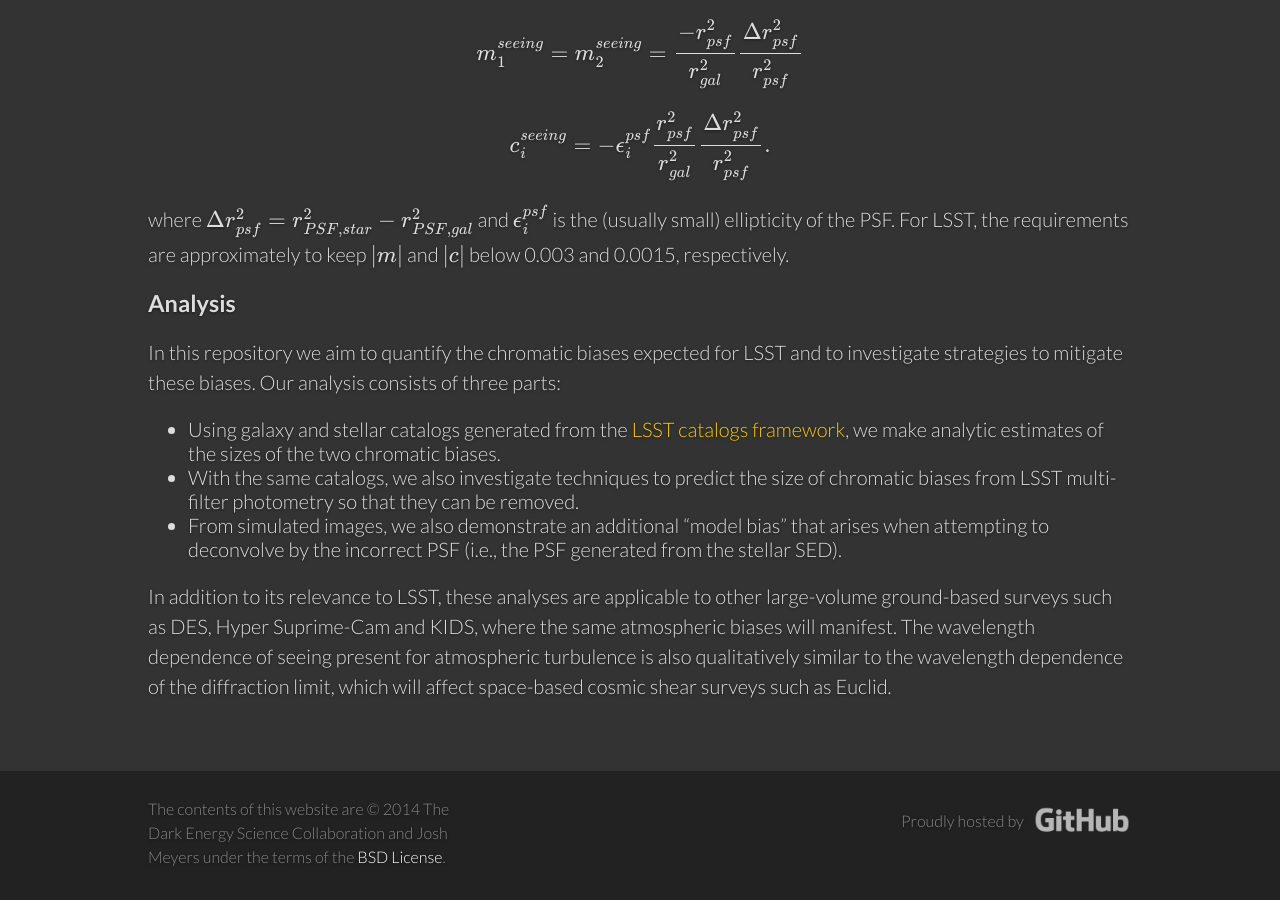
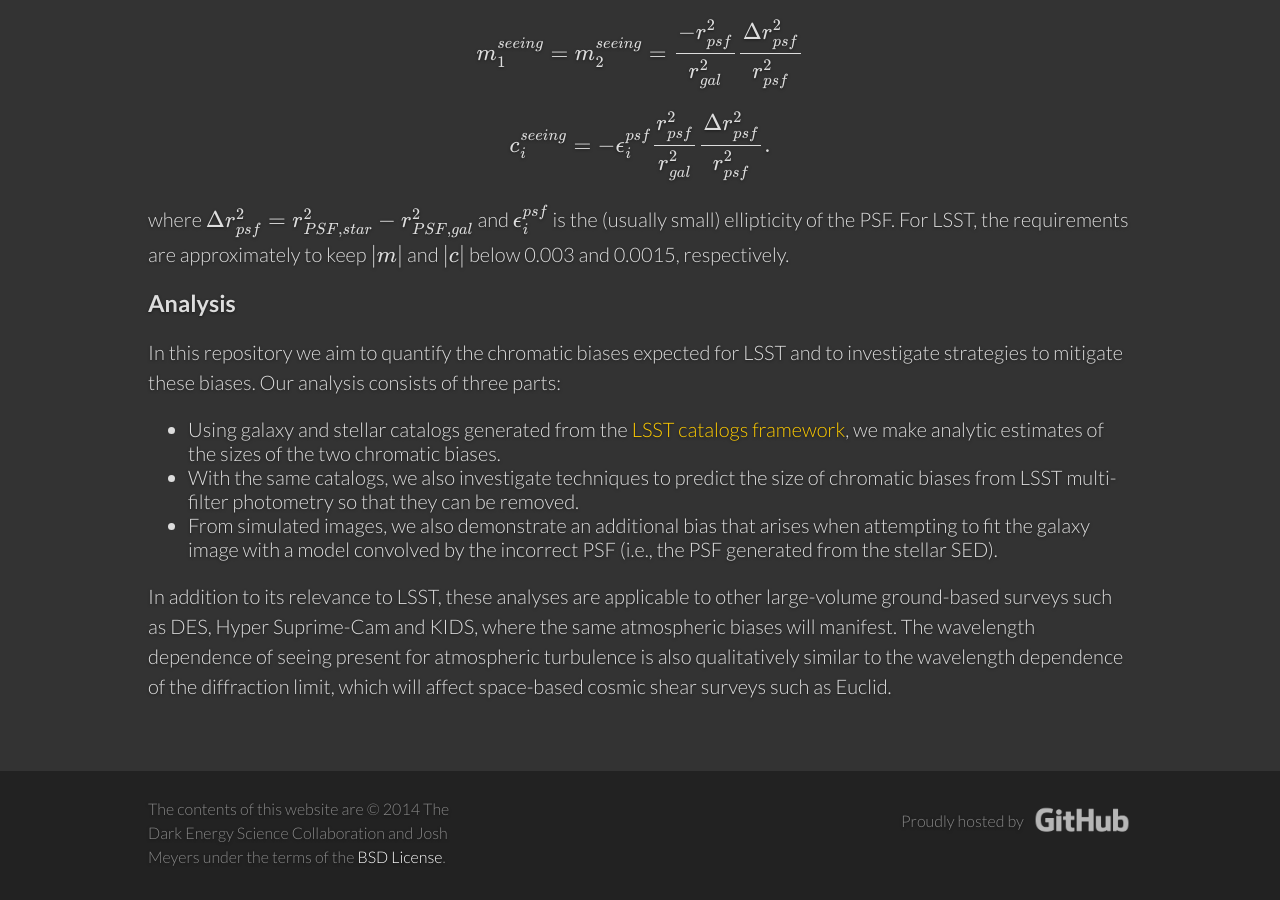
Before and after one commit to LSSTDESC/chroma, a Jekyll site: the page built from index.html, in a window 1280 px wide and 900 px high, scrolled down 1871 px. Built offline with Jekyll 4.4.1, drawn with Linux system fonts in a browser that asks for light colours; some web fonts are replaced; formulas are drawn with MathJax 3.

Commit message:
rewrite model bias summary bullet point

```diff
--- a/index.html
+++ b/index.html
@@ -67,8 +67,9 @@ strategies to mitigate these biases.  Our analysis consists of three parts:
 we make analytic estimates of the sizes of the two chromatic biases.
 <li>With the same catalogs, we also investigate techniques to predict the size of chromatic biases
 from LSST multi-filter photometry so that they can be removed.
-<li>From simulated images, we also demonstrate an additional “model bias” that arises when
-attempting to deconvolve by the incorrect PSF (i.e., the PSF generated from the stellar SED).
+<li>From simulated images, we also demonstrate an additional bias that arises when attempting to
+fit the galaxy image with a model convolved by the incorrect PSF (i.e., the PSF generated from the
+stellar SED).
 </ul>
 </p>
 <p>
```
